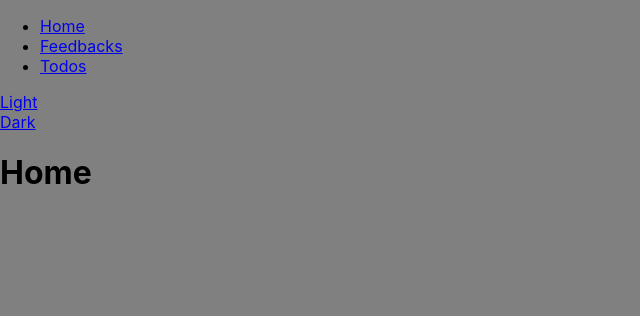
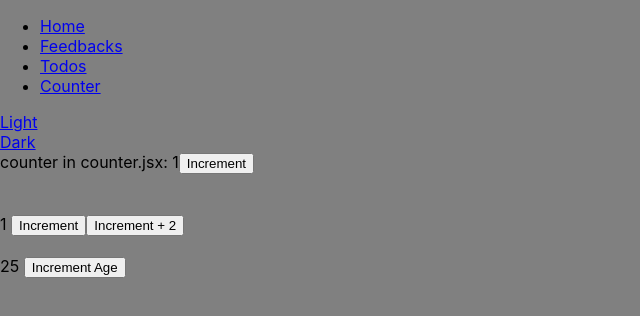
Before and after one commit to js-myfreedom/practice-1207, a React (Create React App) app: page /counter in a window 1280 px wide. Shown: the top 316 px of the page, without its empty margins (0-640 px from the left). Built offline with nearby package versions, Linux system fonts and the light colour scheme.

Commit message:
add redux

```diff
--- a/package.json
+++ b/package.json
@@ -10,8 +10,10 @@
     "prop-types": "^15.7.2",
     "react": "^17.0.2",
     "react-dom": "^17.0.2",
+    "react-redux": "^7.2.4",
     "react-router-dom": "^5.2.0",
     "react-scripts": "4.0.3",
+    "redux": "^4.1.1",
     "web-vitals": "^1.1.2"
   },
   "scripts": {
--- a/src/components/App/App.js
+++ b/src/components/App/App.js
@@ -11,6 +11,7 @@ import { ThemeContext } from '../../utils/ThemeContext';
 import { useState } from 'react';
 import config from '../../utils/config';
 import Todos from "../Todos/Todos";
+import Counter from "../Counter/Counter";
 
 function App() {
 
@@ -39,6 +40,9 @@ function App() {
               <li>
                 <Link to="/todos">Todos</Link>
               </li>
+              <li>
+                <Link to="/counter">Counter</Link>
+              </li>
             </ul>
           </nav>
           <Link to="" data-theme="light" onClick={changeTheme}>Light</Link>
@@ -54,6 +58,9 @@ function App() {
             <Route path="/todos">
               <Todos />
             </Route>
+            <Route path="/counter">
+              <Counter />
+            </Route>
             <Route path="/">
               <Home />
             </Route>
--- /dev/null
+++ b/src/components/Counter/Counter.jsx
@@ -0,0 +1,49 @@
+import React, { useEffect, useState } from 'react';
+import CounterButtons from '../CounterButtons/CounterButtons';
+import { Provider } from 'react-redux';
+import actionTypes from '../../redux/actionTypes';
+import store from '../../redux/store';
+import { initialState } from '../../redux/reducers';
+
+export default function Counter() {
+
+    const [isStoreSubsribed, setStoreSubsribed] = useState(false);
+    const [counter, setCounter] = useState(initialState.counter);
+
+    useEffect(() => {
+        if (!isStoreSubsribed) {
+            store.subscribe(() => {
+                const state = store.getState();
+                console.log(state)
+                setCounter(state.counter);
+            });
+
+            store.dispatch({ type: actionTypes.INCREMENT });
+            // 1
+            store.dispatch({ type: actionTypes.INCREMENT });
+            // 2
+            store.dispatch({ type: actionTypes.DECREMENT });
+            // 1
+            store.dispatch({ type: actionTypes.DECREMENT1 });
+            // 1
+
+            setStoreSubsribed(true);
+
+        };
+    }, [isStoreSubsribed]);
+
+    const onButtonClick = () => {
+        store.dispatch({ type: 'INCREMENT' });
+    }
+
+    return <>
+        <br />
+        counter in counter.jsx: {counter}
+        <button onClick={onButtonClick}>Increment</button>
+        <br />
+        <br />
+        <Provider store={store}>
+            <CounterButtons />
+        </Provider>
+    </>
+}
--- /dev/null
+++ b/src/components/CounterButtons/CounterButtons.jsx
@@ -0,0 +1,34 @@
+import React from 'react';
+import { useSelector, useDispatch } from 'react-redux';
+import actionTypes from '../../redux/actionTypes';
+
+const CounterButtons = () => {
+    const dispatch = useDispatch();
+    const onButtonClick = (count) => {
+        let action;
+        if (count) {
+            action = { type: actionTypes.INCREMENT, payload: count };
+        } else {
+            action = { type: actionTypes.INCREMENT };
+        }
+        dispatch(action);
+    }
+    const onAgeButtonClick = () => {
+        dispatch({ type: actionTypes.INCREMENT_AGE });
+    }
+    const counter = useSelector(state => state.counter);
+    const age = useSelector(state => state.age);
+
+    return <>
+        <br />
+        {counter}{' '}
+        <button onClick={onButtonClick.bind(null, 1)}>Increment</button>
+        <button onClick={() => { onButtonClick(2); }}>Increment + 2</button>
+        <br />
+        <br />
+        {age}&nbsp;
+        <button onClick={onAgeButtonClick}>Increment Age</button>
+    </>
+}
+
+export default CounterButtons;
--- /dev/null
+++ b/src/redux/actionTypes.js
@@ -0,0 +1,8 @@
+const actionTypes = {
+    INCREMENT: 'INCREMENT',
+    INCREMENT_AGE: 'INCREMENT_AGE',
+    DECREMENT: 'DECREMENT',
+    DECREMENT1: 'DECREMENT1',
+}
+
+export default actionTypes;
--- /dev/null
+++ b/src/redux/reducers.js
@@ -0,0 +1,24 @@
+import actionTypes from './actionTypes';
+
+
+const initialState = {
+    counter: 0,
+    age: 25,
+};
+
+export { initialState };
+
+export function counterReducer(state = initialState, action) {
+    switch (action.type) {
+        case actionTypes.INCREMENT:
+            return { ...state, counter: state.counter + (action.payload || 1) };
+        // case 'INCREMENT_PLUS_2':
+        //     return { ...state, counter: state.counter + 2 };
+        case actionTypes.INCREMENT_AGE:
+            return { ...state, age: state.age + 1 };
+        case actionTypes.DECREMENT:
+            return { ...state, counter: state.counter - 1 };
+        default:
+            return { ...state, counter: state.counter };
+    }
+}
--- /dev/null
+++ b/src/redux/store.js
@@ -0,0 +1,8 @@
+import { createStore } from 'redux';
+import { counterReducer } from './reducers';
+
+const devtools = window.__REDUX_DEVTOOLS_EXTENSION__ ? window.__REDUX_DEVTOOLS_EXTENSION__() : a => a;
+
+const store = createStore(counterReducer, devtools);
+
+export default store;
```
Also changed, not shown: 1 other file (tests, documents, lock files or other folders).
